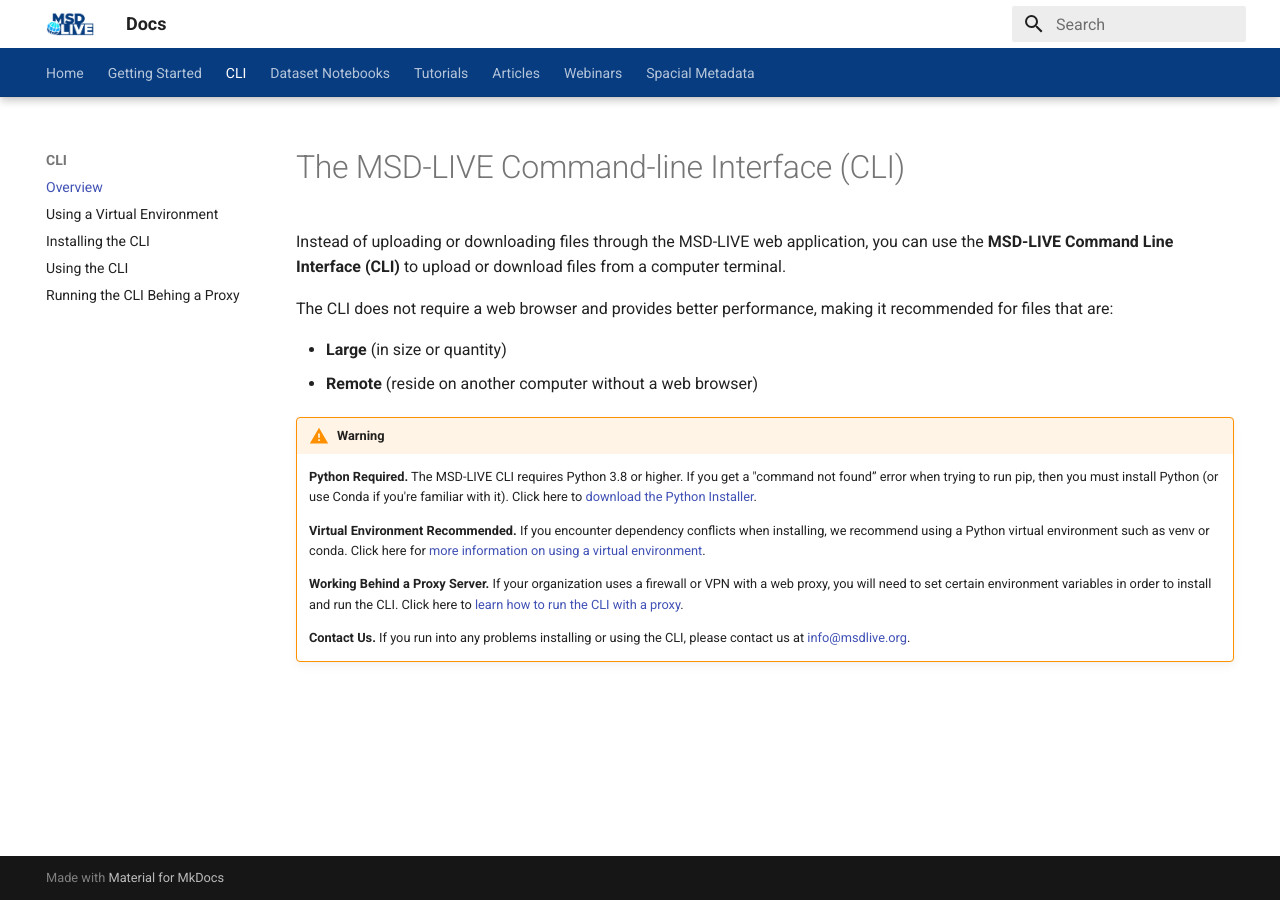
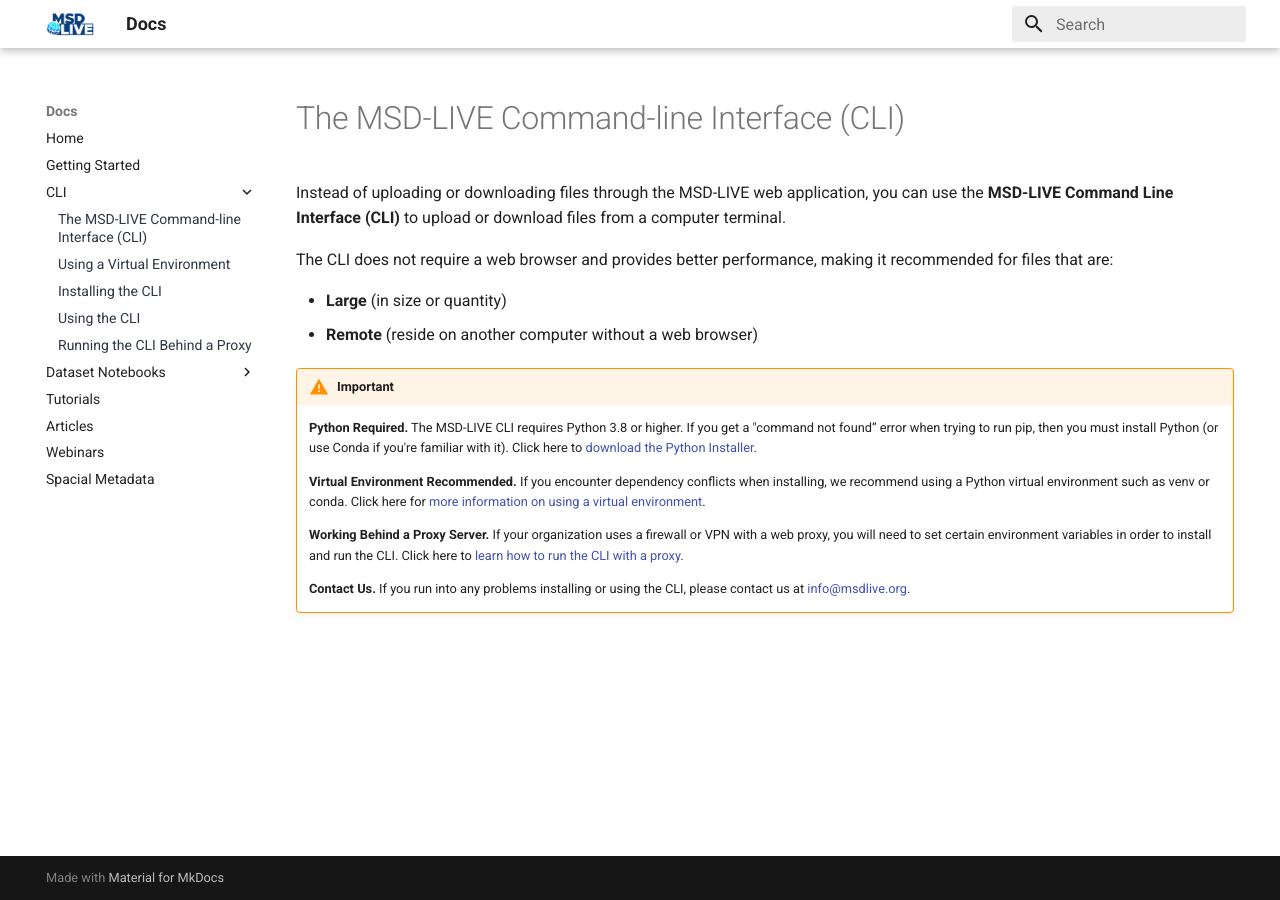
Before and after one commit to MSD-LIVE/msdlive-docs, an MkDocs documentation site: the page built from docs/cli/cli_help.md, in a window 1280 px wide. Built offline with MkDocs 1.6.1 and Material for MkDocs 9.7.7, drawn with Linux system fonts in a browser that asks for light colours.

Commit message:
Move nav bar to the side, adjusted styling, fixes for tooltips in md pages

```diff
--- a/docs/cli/cli_help.md
+++ b/docs/cli/cli_help.md
@@ -7,7 +7,7 @@
 - **Large** (in size or quantity)
 - **Remote** (reside on another computer without a web browser)
 
-!!! warning Important
+!!! warning "Important"
 
 
     **Python Required.** The MSD-LIVE CLI requires Python 3.8 or higher. If you get a "command not found” error when trying to run pip, then you must install Python (or use Conda if you're familiar with it). Click here to [download the Python Installer](https://www.python.org/downloads/).
--- a/docs/styles/nav.css
+++ b/docs/styles/nav.css
@@ -43,3 +43,65 @@
 .md-search__overlay {
   background: rgba(0,0,0,0.3);
 }
+
+/* Give toggleable section headers a distinct surface */
+.md-nav__link[aria-expanded] {
+  display: flex;
+  align-items: center;
+  justify-content: space-between;
+  background: #7e8185;
+  border-radius: 8px;
+  border: 1px solid transparent;
+  transition: background-color .12s ease, border-color .12s ease,
+              box-shadow .12s ease, transform .12s ease;
+}
+
+/* Hover / focus affordance */
+.md-nav__link[aria-expanded]:hover,
+.md-nav__link[aria-expanded]:focus {
+  background: #eef6ff;
+  border-color: #d6eaff;
+  box-shadow: 0 1px 0 rgba(13, 71, 161, 0.04);
+  outline: none;
+}
+
+/* Chevron indicator for collapsed/expanded state */
+.md-nav__link[aria-expanded]::after {
+  content: "▸";
+  display: inline-block;
+  font-size: 0.85rem;
+  color: #4b5563;
+  transform: rotate(0deg);
+  transition: transform .12s ease;
+  margin-left: 0.5rem;
+}
+
+/* Rotate chevron when expanded */
+.md-nav__link[aria-expanded="true"]::after {
+  transform: rotate(90deg);
+}
+
+/* Indent and visually group nested lists */
+.md-nav__list .md-nav__list {
+  padding-left: 0.75rem;
+  background: 2px solid rgba(2,6,23,0.03);
+}
+
+/* Make nested links slightly smaller and lighter to separate from headers */
+.md-nav__list .md-nav__list .md-nav__link {
+  color: #2f3742;
+  border-radius: 6px;
+}
+
+/* Hover for nested items */
+.md-nav__list .md-nav__list .md-nav__link:hover {
+  background: rgba(3, 64, 138, 0.04);
+}
+
+/* Responsive: maintain clear spacing on small screens */
+@media (max-width: 900px) {
+  .md-nav__link[aria-expanded] {
+    padding-left: 0.6rem;
+    padding-right: 0.6rem;
+  }
+}
--- a/mkdocs.yml
+++ b/mkdocs.yml
@@ -7,15 +7,20 @@
   favicon: assets/favicon.ico
 
   features:
-    - navigation.tabs
-    - navigation.tabs.sticky
+    - navigation.instant
     - navigation.top
+    - navigation.indexes
     - toc.integrate
+    - search.suggest
+    - search.highlight
 
   palette:
     - scheme: default
       primary: white
       accent: blue
+
+plugins:
+  - search
 
 extra_css:
   - styles/nav.css
@@ -24,18 +29,18 @@
   - Home: index.md
   - Getting Started: getting_started.md
   - CLI:
-    - Overview: cli/cli_help.md
-    - Using a Virtual Environment: cli/venv.md
-    - Installing the CLI: cli/installation.md
-    - Using the CLI: cli/cli_usage.md
-    - Running the CLI Behing a Proxy: cli/proxy_run_cli.md
+    - cli/cli_help.md
+    - cli/venv.md
+    - cli/installation.md
+    - cli/cli_usage.md
+    - cli/proxy_run_cli.md
   - Dataset Notebooks:
-    - Overview: dataset_notebooks/dataset_notebooks.md
-    - Creating Notebooks: dataset_notebooks/create_notebooks.md
-    - Enable Exploration: dataset_notebooks/enable_exploration.md
-    - Notebook Lab: dataset_notebooks/notebook_lab.md
-    - Prepackaged Code: dataset_notebooks/prepackaged_code.md
-    - Using Notebooks: dataset_notebooks/using_notebooks.md
+    - dataset_notebooks/dataset_notebooks.md
+    - dataset_notebooks/create_notebooks.md
+    - dataset_notebooks/enable_exploration.md
+    - dataset_notebooks/notebook_lab.md
+    - dataset_notebooks/prepackaged_code.md
+    - dataset_notebooks/using_notebooks.md
   - Tutorials: tutorials.md
   - Articles: articles.md
   - Webinars: webinars.md
```
Also changed, not shown: docs/cli/cli_usage.md (+1 -1 lines), docs/dataset_notebooks/using_notebooks.md (+4 -4 lines).
